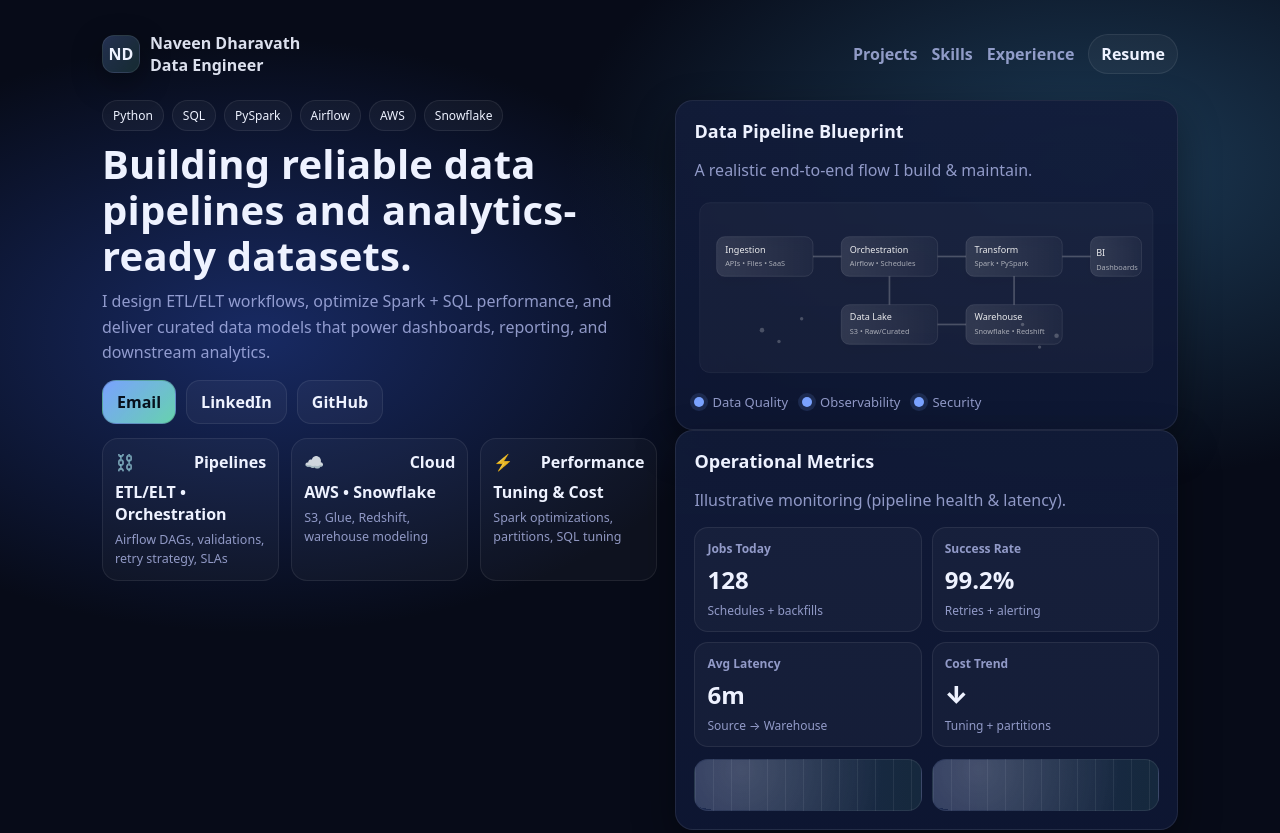
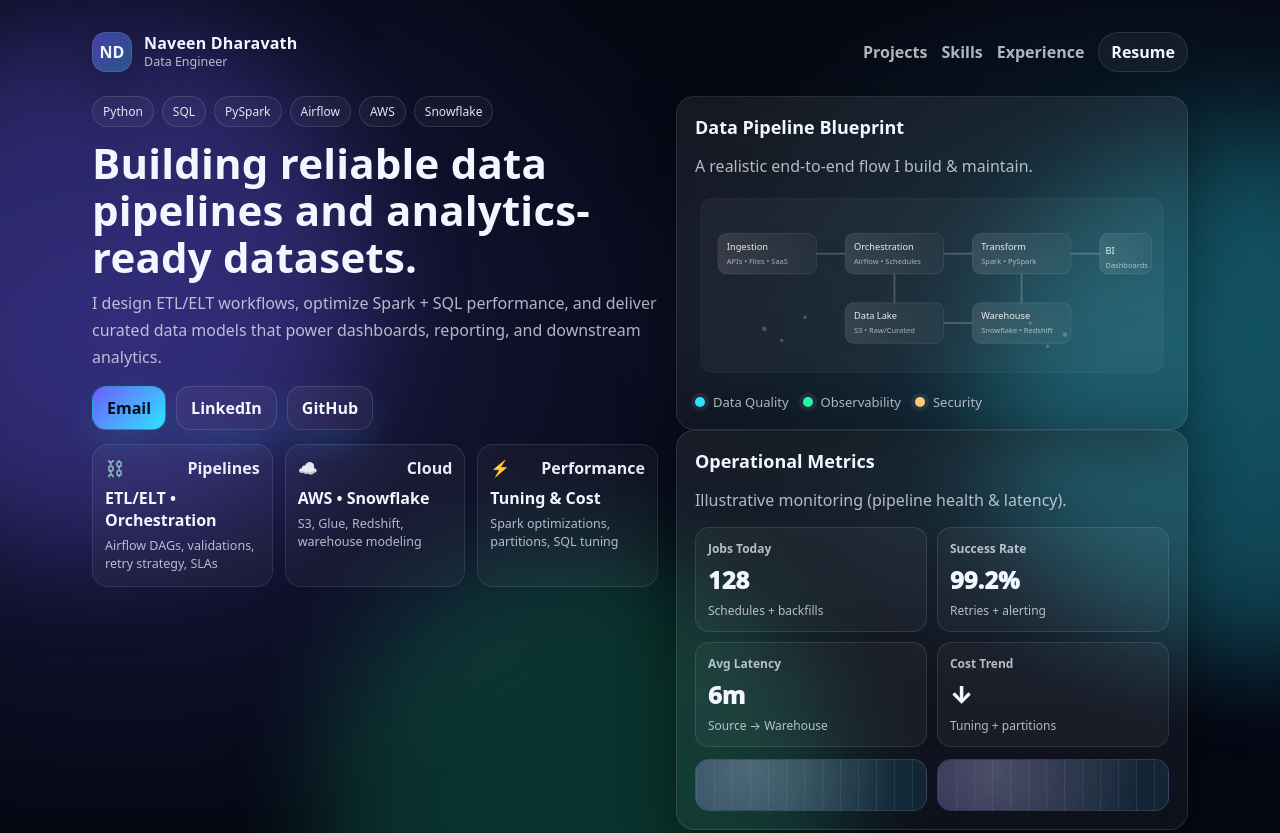
Before and after one commit to NaveenDharavath/naveendharavath.github.io, a plain HTML site: page index.html in a window 1280 px wide. Shown: the top 833 px of the page. Drawn offline with Linux system fonts and the light colour scheme.

Commit message:
Update style.css

```diff
--- a/style.css
+++ b/style.css
@@ -1,11 +1,19 @@
 :root{
-  --bg:#070b18;
-  --card:#0e1733;
-  --text:#eef2ff;
-  --muted:#c2cbffb8;
-  --accent:#7aa2ff;
-  --accent2:#7cffc7;
-  --border:#ffffff14;
+  --bg0:#050712;
+  --bg1:#070a18;
+  --card: rgba(255,255,255,0.06);
+  --card2: rgba(255,255,255,0.04);
+  --border: rgba(255,255,255,0.10);
+
+  --text:#f2f6ff;
+  --muted: rgba(242,246,255,0.72);
+
+
+  --a1:#6d5efc;
+  --a2:#2fe4ff;
+  --a3:#21ffa7;
+
+  --shadow: 0 18px 55px rgba(0,0,0,0.45);
 }
 
 *{ box-sizing:border-box; }
@@ -14,44 +22,50 @@ html{ scroll-behavior:smooth; }
 body{
   margin:0;
   font-family: system-ui, -apple-system, Segoe UI, Roboto, Arial, sans-serif;
-  color:var(--text);
-  background:
-    radial-gradient(900px 540px at 20% 10%, #182a63 0%, rgba(7,11,24,0) 55%),
-    radial-gradient(900px 540px at 85% 5%, #1c3a55 0%, rgba(7,11,24,0) 58%),
-    radial-gradient(1000px 700px at 55% 100%, #1b1f47 0%, rgba(7,11,24,0) 55%),
-    var(--bg);
+  color: var(--text);
+  background: radial-gradient(1200px 900px at 10% 10%, rgba(109,94,252,0.24), transparent 55%),
+              radial-gradient(1000px 700px at 90% 10%, rgba(47,228,255,0.18), transparent 55%),
+              radial-gradient(900px 700px at 40% 100%, rgba(33,255,167,0.14), transparent 55%),
+              linear-gradient(180deg, var(--bg0), var(--bg1));
   overflow-x:hidden;
 }
 
-/* floating orbs (visual only) */
-.bg-orbs .orb{
-  position:fixed;
-  inset:auto;
-  width:420px;
-  height:420px;
+
+.bg{ position:fixed; inset:0; z-index:-1; pointer-events:none; }
+.grid-overlay{
+  position:absolute; inset:0;
+  background:
+    linear-gradient(to right, rgba(255,255,255,0.04) 1px, transparent 1px),
+    linear-gradient(to bottom, rgba(255,255,255,0.04) 1px, transparent 1px);
+  background-size: 80px 80px;
+  opacity:0.18;
+  mask-image: radial-gradient(circle at 40% 30%, black 0 45%, transparent 70%);
+}
+
+.orb{
+  position:absolute;
+  width:520px; height:520px;
   border-radius:999px;
-  filter: blur(50px);
-  opacity:0.28;
-  pointer-events:none;
-  z-index:-1;
+  filter: blur(55px);
+  opacity:0.32;
   animation: float 10s ease-in-out infinite;
 }
-.orb-a{ left:-120px; top:60px; background: #2b63ff; }
-.orb-b{ right:-160px; top:140px; background: #00ffd1; animation-delay: -3s; }
-.orb-c{ left:25%; bottom:-180px; background:#7a5cff; animation-delay: -6s; }
+.orb-1{ left:-180px; top:40px; background: rgba(109,94,252,0.85); }
+.orb-2{ right:-220px; top:140px; background: rgba(47,228,255,0.70); animation-delay:-3s; }
+.orb-3{ left:25%; bottom:-260px; background: rgba(33,255,167,0.55); animation-delay:-6s; }
 
 @keyframes float{
-  0%,100%{ transform: translateY(0px) translateX(0px) scale(1); }
-  50%{ transform: translateY(-18px) translateX(12px) scale(1.03); }
+  0%,100%{ transform: translate(0,0) scale(1); }
+  50%{ transform: translate(18px,-16px) scale(1.03); }
 }
 
 .container{
-  max-width: 1120px;
+  max-width: 1140px;
   margin: 0 auto;
   padding: 22px;
 }
 
-a{ color:var(--accent); text-decoration:none; }
+a{ color: rgba(47,228,255,0.95); text-decoration:none; }
 a:hover{ text-decoration:underline; }
 
 .nav{
@@ -65,39 +79,44 @@ a:hover{ text-decoration:underline; }
 .brand{
   display:flex;
   align-items:center;
-  gap:10px;
-  font-weight:800;
+  gap:12px;
 }
 .logo{
-  width:38px; height:38px;
+  width:40px; height:40px;
   display:grid; place-items:center;
-  border-radius:12px;
-  background: linear-gradient(135deg, rgba(122,162,255,0.25), rgba(124,255,199,0.12));
+  border-radius:14px;
+  background: linear-gradient(135deg, rgba(109,94,252,0.55), rgba(47,228,255,0.28));
   border:1px solid var(--border);
-  box-shadow: 0 10px 30px rgba(0,0,0,0.35);
+  box-shadow: var(--shadow);
+  font-weight: 900;
 }
-.brand-text{ color:var(--text); opacity:0.92; }
+.brand-text{ display:flex; flex-direction:column; line-height:1.1; }
+.brand-name{ font-weight: 900; letter-spacing:0.2px; }
+.brand-sub{ color: var(--muted); font-size: 12.5px; margin-top:2px; }
 
 .nav-links{
   display:flex;
   flex-wrap:wrap;
   align-items:center;
   gap:14px;
-  color:var(--muted);
-  font-weight:600;
+  font-weight:700;
 }
-.nav-links a{ color:var(--muted); }
-.nav-links a:hover{ color:var(--text); text-decoration:none; }
+.nav-links a{ color: var(--muted); }
+.nav-links a:hover{ color: var(--text); text-decoration:none; }
 
 .pill{
   display:inline-block;
   padding: 8px 12px;
   border-radius: 999px;
   border: 1px solid var(--border);
-  background: rgba(255,255,255,0.04);
+  background: rgba(255,255,255,0.05);
   color: var(--text) !important;
 }
-.pill.small{ padding: 5px 10px; font-size:12px; color:var(--muted) !important; }
+.pill.small{
+  padding: 5px 10px;
+  font-size:12px;
+  color: rgba(242,246,255,0.78) !important;
+}
 
 .hero{
   display:grid;
@@ -108,16 +127,16 @@ a:hover{ text-decoration:underline; }
 }
 
 h1{
-  margin: 10px 0 10px 0;
-  font-size: 40px;
-  line-height: 1.15;
+  margin: 12px 0 10px 0;
+  font-size: 42px;
+  line-height: 1.12;
   letter-spacing: 0.2px;
 }
 .subtitle{
   margin:0 0 14px 0;
-  color:var(--muted);
+  color: var(--muted);
   font-size: 16px;
-  line-height: 1.6;
+  line-height: 1.7;
 }
 
 .badge-row{
@@ -129,22 +148,23 @@ h1{
   font-size:12px;
   padding: 6px 10px;
   border-radius: 999px;
-  border: 1px solid var(--border);
+  border: 1px solid rgba(255,255,255,0.12);
   background: rgba(255,255,255,0.04);
-  color: var(--text);
+  color: rgba(242,246,255,0.92);
 }
 
 .card{
-  background: linear-gradient(180deg, rgba(18,28,58,0.9) 0%, rgba(14,23,51,0.95) 100%);
+  background: linear-gradient(180deg, rgba(255,255,255,0.07), rgba(255,255,255,0.04));
   border: 1px solid var(--border);
   border-radius: 18px;
   padding: 18px;
-  box-shadow: 0 16px 40px rgba(0,0,0,0.40);
+  box-shadow: var(--shadow);
+  backdrop-filter: blur(10px);
 }
 
 .card-head{ margin-bottom: 10px; }
 .card-title{ margin:0 0 6px 0; font-size: 18px; }
-.muted{ color:var(--muted); }
+.muted{ color: var(--muted); }
 
 .cta{
   display:flex;
@@ -156,17 +176,18 @@ h1{
   display:inline-block;
   padding: 10px 14px;
   border-radius: 14px;
-  background: linear-gradient(135deg, rgba(122,162,255,1), rgba(124,255,199,0.8));
-  color: #07101d;
+  background: linear-gradient(135deg, var(--a1), var(--a2));
+  color: #06101a;
   font-weight: 900;
   border: 1px solid rgba(0,0,0,0.18);
   text-decoration:none;
+  box-shadow: 0 14px 34px rgba(47,228,255,0.12);
 }
-.btn:hover{ text-decoration:none; filter: brightness(1.05); }
+.btn:hover{ text-decoration:none; filter: brightness(1.06); }
 .btn-ghost{
-  background: rgba(255,255,255,0.04);
+  background: rgba(255,255,255,0.05);
   color: var(--text);
-  border: 1px solid var(--border);
+  border: 1px solid rgba(255,255,255,0.12);
 }
 
 .mini-cards{
@@ -176,8 +197,8 @@ h1{
   margin-top: 12px;
 }
 .mini-card{
-  border: 1px solid var(--border);
-  background: rgba(255,255,255,0.03);
+  border: 1px solid rgba(255,255,255,0.10);
+  background: rgba(255,255,255,0.04);
   border-radius: 16px;
   padding: 12px;
 }
@@ -187,19 +208,12 @@ h1{
   justify-content:space-between;
   margin-bottom: 8px;
 }
-.mini-title{ font-weight:800; color:var(--text); }
-.mini-icon{ opacity:0.9; }
-.mini-value{ margin:0; font-weight:800; }
-.mini-desc{ margin:6px 0 0 0; color:var(--muted); font-size: 12.5px; line-height:1.5; }
+.mini-title{ font-weight:900; color: rgba(242,246,255,0.96); }
+.mini-value{ margin:0; font-weight:900; }
+.mini-desc{ margin:6px 0 0 0; color: var(--muted); font-size: 12.5px; line-height:1.5; }
 
-.pipeline{
-  margin-top: 8px;
-}
-.pipeline svg{
-  width:100%;
-  height:auto;
-  color: rgba(255,255,255,0.9);
-}
+.pipeline{ margin-top: 8px; }
+.pipeline svg{ width:100%; height:auto; }
 .pipeline-legend{
   display:flex;
   gap:14px;
@@ -210,13 +224,12 @@ h1{
 }
 .legend-item{ display:flex; align-items:center; gap:8px; }
 .dot{
-  width:10px; height:10px;
-  border-radius:999px;
-  background: var(--accent);
-  box-shadow: 0 0 0 4px rgba(122,162,255,0.14);
+  width:10px; height:10px; border-radius:999px;
+  box-shadow: 0 0 0 4px rgba(255,255,255,0.07);
 }
-.dot2{ background: var(--accent2); box-shadow: 0 0 0 4px rgba(124,255,199,0.12); }
-.dot3{ background: #ffcc7a; box-shadow: 0 0 0 4px rgba(255,204,122,0.12); }
+.dot-a{ background: var(--a2); }
+.dot-b{ background: var(--a3); }
+.dot-c{ background: #ffcc7a; }
 
 .dashboard .dash-grid{
   display:grid;
@@ -224,14 +237,14 @@ h1{
   gap: 10px;
 }
 .stat{
-  border: 1px solid var(--border);
-  background: rgba(255,255,255,0.03);
+  border: 1px solid rgba(255,255,255,0.10);
+  background: rgba(255,255,255,0.04);
   border-radius: 14px;
   padding: 12px;
 }
-.stat-k{ margin:0; color:var(--muted); font-size: 12px; font-weight:700; }
-.stat-v{ margin: 6px 0 0 0; font-size: 24px; font-weight: 900; }
-.stat-s{ margin: 6px 0 0 0; color:var(--muted); font-size: 12px; }
+.stat-k{ margin:0; color: var(--muted); font-size: 12px; font-weight:800; }
+.stat-v{ margin: 6px 0 0 0; font-size: 24px; font-weight: 950; }
+.stat-s{ margin: 6px 0 0 0; color: var(--muted); font-size: 12px; }
 
 .sparkline-wrap{
   display:grid;
@@ -242,24 +255,24 @@ h1{
 .sparkline{
   height: 52px;
   border-radius: 14px;
-  border: 1px solid var(--border);
+  border: 1px solid rgba(255,255,255,0.10);
   background:
-    linear-gradient(90deg, rgba(122,162,255,0.15), rgba(124,255,199,0.08)),
-    repeating-linear-gradient(90deg, rgba(255,255,255,0.07) 0 1px, transparent 1px 18px);
+    linear-gradient(90deg, rgba(109,94,252,0.18), rgba(47,228,255,0.10)),
+    repeating-linear-gradient(90deg, rgba(255,255,255,0.08) 0 1px, transparent 1px 18px);
   position:relative;
   overflow:hidden;
 }
 .sparkline::after{
   content:"";
   position:absolute;
-  inset:-40% -30%;
-  background: radial-gradient(circle at 30% 50%, rgba(255,255,255,0.25), transparent 55%);
+  inset:-45% -25%;
+  background: radial-gradient(circle at 30% 50%, rgba(255,255,255,0.28), transparent 60%);
   transform: rotate(12deg);
   animation: shine 4s ease-in-out infinite;
 }
 @keyframes shine{
   0%,100%{ transform: translateX(-10%) rotate(12deg); opacity:0.55; }
-  50%{ transform: translateX(12%) rotate(12deg); opacity:0.85; }
+  50%{ transform: translateX(14%) rotate(12deg); opacity:0.9; }
 }
 
 .grid{
@@ -276,10 +289,16 @@ h1{
   margin-top: 12px;
 }
 .project-card{
-  border: 1px solid var(--border);
-  background: rgba(255,255,255,0.03);
+  border: 1px solid rgba(255,255,255,0.10);
+  background: rgba(255,255,255,0.04);
   border-radius: 16px;
   padding: 14px;
+  transition: transform 0.18s ease, box-shadow 0.18s ease, border-color 0.18s ease;
+}
+.project-card:hover{
+  transform: translateY(-3px);
+  border-color: rgba(47,228,255,0.26);
+  box-shadow: 0 22px 60px rgba(0,0,0,0.52);
 }
 .proj-top{
   display:flex;
@@ -289,10 +308,15 @@ h1{
   margin-bottom: 8px;
 }
 .project-card h3{ margin:0; font-size:16px; }
-.project-card p{ margin:0; color:var(--muted); line-height:1.6; }
+.project-card p{ margin:0; color: var(--muted); line-height:1.65; }
+.proj-bullets{
+  margin: 10px 0 0 18px;
+  color: rgba(242,246,255,0.86);
+}
+.proj-bullets li{ margin: 6px 0; }
 .proj-links{ margin-top: 10px; display:flex; gap:10px; align-items:center; flex-wrap:wrap; }
-.link{ font-weight: 800; }
-.sep{ color:var(--muted); }
+.link{ font-weight: 900; }
+.sep{ color: var(--muted); }
 
 .chips{
   display:flex;
@@ -304,9 +328,9 @@ h1{
   font-size: 13px;
   padding: 7px 10px;
   border-radius: 999px;
-  border: 1px solid var(--border);
-  background: rgba(0,0,0,0.10);
-  color: var(--text);
+  border: 1px solid rgba(255,255,255,0.12);
+  background: rgba(255,255,255,0.035);
+  color: rgba(242,246,255,0.92);
 }
 
 .two-col{
@@ -318,35 +342,38 @@ h1{
 
 .toolbox{
   display:grid;
-  grid-template-columns: 1fr 1fr;
+  grid-template-columns: 1fr 1fr 1fr;
   gap: 10px;
-  margin-top: 8px;
+  margin-top: 12px;
 }
 .tool{
   display:flex;
   gap:10px;
   align-items:flex-start;
-  border:1px solid var(--border);
-  background: rgba(255,255,255,0.03);
+  border:1px solid rgba(255,255,255,0.10);
+  background: rgba(255,255,255,0.04);
   border-radius: 14px;
   padding: 12px;
 }
 .tool span{ font-size: 18px; }
 .tool p{ margin: 3px 0 0 0; }
 
-.timeline{ display:flex; flex-direction:column; gap: 18px; }
+.timeline{ display:flex; flex-direction:column; gap: 18px; margin-top: 8px; }
 .role-head{ display:flex; flex-direction:column; gap: 3px; margin-bottom: 6px; }
-.role ul{ margin: 10px 0 0 18px; color: var(--text); }
+.role ul{ margin: 10px 0 0 18px; color: rgba(242,246,255,0.90); }
+.role li{ margin: 8px 0; line-height: 1.55; }
 .stack{ margin: 10px 0 0 0; color: var(--muted); font-size: 14px; }
 
-.clean{ margin:0; padding-left: 18px; color: var(--text); }
+.clean{ margin:0; padding-left: 18px; color: rgba(242,246,255,0.92); }
 .contact{ display:flex; gap: 10px; flex-wrap:wrap; margin-top: 10px; }
+.contact-mini{ margin-top: 10px; color: var(--muted); }
 
 .footer{
   padding: 26px 22px 42px 22px;
   text-align:center;
   color: var(--muted);
 }
+
 
 @media (max-width: 980px){
   .hero{ grid-template-columns: 1fr; }
```
